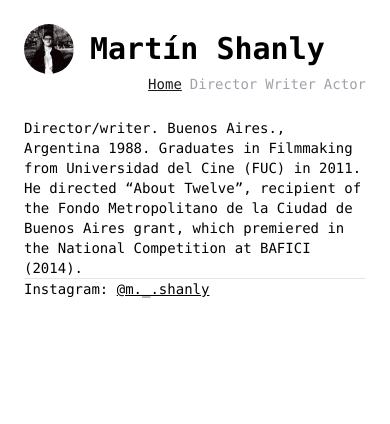
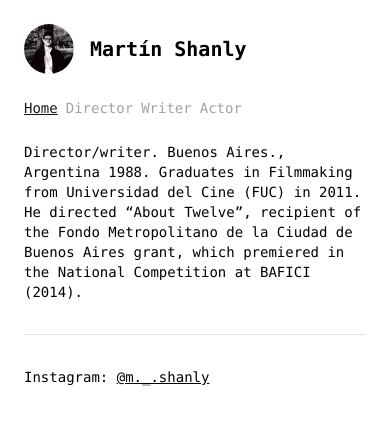
Before and after one commit to edumetz16/web-martin-shanly, a Next.js app: page / in a window 390 px wide. Shown: the top 424 px of the page. Built offline with nearby package versions, Linux system fonts and the light colour scheme.

Commit message:
remove paddings in mobile

```diff
--- a/src/app/layout.tsx
+++ b/src/app/layout.tsx
@@ -39,14 +39,14 @@ export default function RootLayout({
     <html lang="en">
       <body className={bitter.className}>
         <header className="flex flex-col items-center justify-between px-6 pt-6 md:px-24 md:pt-24">
-          <div className="z-10 max-w-5xl w-full items-start justify-start font-mono text-sm lg:flex flex-col gap-10">
+          <div className="z-10 max-w-5xl w-full items-start justify-start font-mono text-sm flex flex-col gap-6">
             <Link href={"/"}>
               <div className="flex gap-4 items-center">
                 <Image alt="Martín Shanly" src={`/img/avatar.jpg`} className="rounded-full" width={50} height={50}/>
-                <h1 className="text-3xl font-bold">Martín Shanly</h1>
+                <h1 className="text-xl md:text-3xl font-bold">Martín Shanly</h1>
               </div>
             </Link>
-            <div className="w-full flex justify-end items-end gap-2">
+            <div className="w-full flex md:justify-end items-end gap-2">
               <NavMenu items={menuItems}></NavMenu>
 
             </div>
--- a/src/app/page.tsx
+++ b/src/app/page.tsx
@@ -5,11 +5,10 @@ export default function Home() {
   return (
     <main className="flex flex-col items-center justify-between p-6 md:p-24">
       <div className="z-10 max-w-5xl w-full items-start justify-start font-mono text-sm lg:flex flex-col gap-10">
-        <div>
-          <p>Director/writer. Buenos Aires., Argentina 1988. Graduates in Filmmaking from Universidad del Cine (FUC) in 2011. He directed “About Twelve”, recipient of the Fondo Metropolitano de la Ciudad de Buenos Aires grant, which premiered in the National Competition at BAFICI (2014).</p>
-        </div>
+          <p className="w-full">Director/writer. Buenos Aires., Argentina 1988. Graduates in Filmmaking from Universidad del Cine (FUC) in 2011. He directed “About Twelve”, recipient of the Fondo Metropolitano de la Ciudad de Buenos Aires grant, which premiered in the National Competition at BAFICI (2014).</p>
 
-        <hr className="w-full"></hr>
+
+        <hr className="w-full my-8"></hr>
         <div>
           <span>Instagram: </span><Link className="underline text-secondary" href={"https://www.instagram.com/m._.shanly/?hl=en"}>@m._.shanly</Link>
         </div>
```
